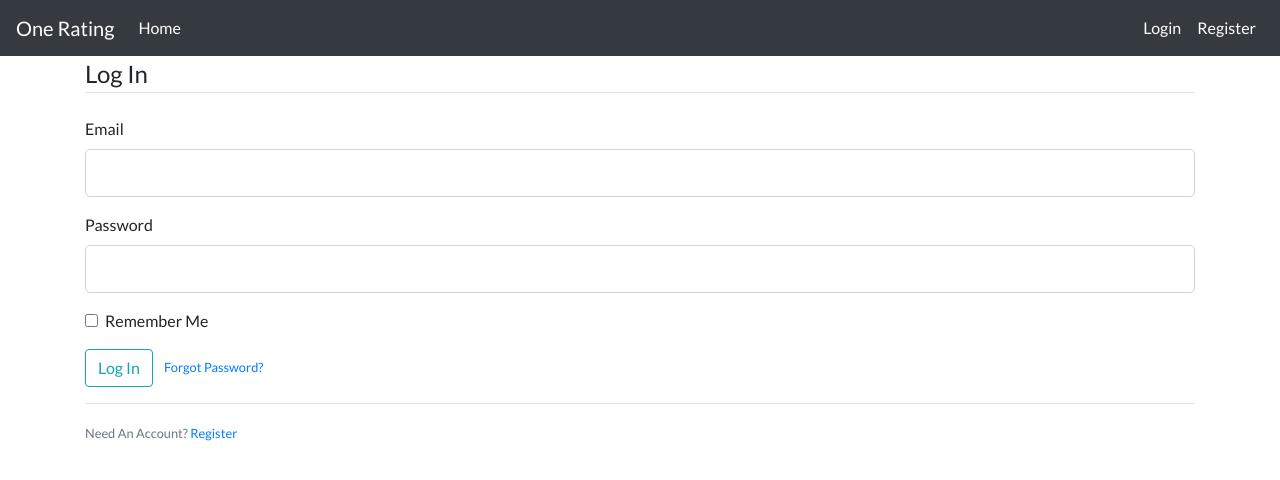
After one commit to mwiha/rating, a Flask app: page /login in a window 1280 px wide. The commit adds this page. Shown: the top 480 px of the page. Run offline with Flask 2, Linux system fonts and the light colour scheme; some libraries are stand-ins or nearby versions.

Commit message:
fix conflicts

```diff
--- a/app/templates/layout.html
+++ b/app/templates/layout.html
@@ -4,14 +4,8 @@
     <!-- Required meta tags -->
     <meta charset="utf-8">
     <meta name="viewport" content="width=device-width, initial-scale=1, shrink-to-fit=no">
-    <!-- Font Awesome -->
-<link rel="stylesheet" href="https://use.fontawesome.com/releases/v5.8.2/css/all.css">
-<!-- Google Fonts -->
-<link rel="stylesheet" href="https://fonts.googleapis.com/css?family=Roboto:300,400,500,700&display=swap">
-<!-- Bootstrap core CSS -->
-<link href="https://cdnjs.cloudflare.com/ajax/libs/twitter-bootstrap/4.4.1/css/bootstrap.min.css" rel="stylesheet">
-<!-- Material Design Bootstrap -->
-<link href="https://cdnjs.cloudflare.com/ajax/libs/mdbootstrap/4.12.0/css/mdb.min.css" rel="stylesheet">
+    <!-- Bootstrap CSS -->
+    <link rel="stylesheet" href="https://stackpath.bootstrapcdn.com/bootstrap/4.3.1/css/bootstrap.min.css" integrity="sha384-ggOyR0iXCbMQv3Xipma34MD+dH/1fQ784/j6cY/iJTQUOhcWr7x9JvoRxT2MZw1T" crossorigin="anonymous">
     <link rel="stylesheet" href="{{url_for('static', filename='css/main.css')}}">
 
     <title>Rate Me</title>
@@ -20,111 +14,14 @@
     {% include 'navbar.html' %}
     {% block navbar %}
     {% endblock navbar %}
-    <div class="heropage">
-      <div class="herocontent text-center">
-        <h1>One Rating</h1>
-        <p>One Rating At A Time</p>
-      </div>
-   </div>
+
+   <div class="container">
     {% block content %}
     {% endblock content %}
-     <div class="modal fade" id="modalRegisterForm" tabindex="-1" role="dialog" aria-labelledby="myModalLabel"
-  aria-hidden="true">
-  <div class="modal-dialog" role="document">
-    <div class="modal-content">
-      <div class="modal-header text-center">
-        <h4 class="modal-title w-100 font-weight-bold">Sign up</h4>
-        <button type="button" class="close" data-dismiss="modal" aria-label="Close">
-          <span aria-hidden="true">&times;</span>
-        </button>
-      </div>
-      <div class="modal-body mx-3">
-        <form action="" method="POST">
-          <div class="md-form mb-5">
-            <i class="fas fa-user prefix grey-text"></i>
-            {{form.username.label()}}
-            {% if expression %}
-                blockofcode
-            {% endif %}
-
-            {{form.username(class="form-control validate")}}
-          </div>
-          <div class="md-form mb-4">
-            <i class="fas fa-envelope prefix grey-text"></i>
-            {{form.email.label()}}
-            {{form.email(class="form-control validate")}}
-          </div>
-          <div class="md-form mb-4">
-            <i class="fas fa-lock prefix grey-text"></i>
-            {{form.password.label()}}
-            {{form.password(class="form-control validate")}}
-          </div>
-          <div class="md-form mb-4">
-            <i class="fas fa-lock prefix grey-text"></i>
-            {{form.confirm_password.label()}}
-            {{form.confirm_password(class="form-control validate")}}
-          </div>
-
-        </div>
-        <div class="modal-footer d-flex justify-content-center">
-        {{form.submit(class="btn btn-outline-primary")}}
-        </div>
-        </form>
-        <div class="border-top p-3 text-center">
-          <small class="text-muted">
-              Already Have An Account? <a href="" data-toggle="modal" data-target="#modalLoginForm" class="close" data-dismiss="modal">Log In</a>
-          </small>
-      </div>
-    </div>
-  </div>
-</div>
-<!--  LOGIN MODAL -->
-<div class="modal fade" id="modalLoginForm" tabindex="-1" role="dialog" aria-labelledby="myModalLabel"
-  aria-hidden="true">
-  <div class="modal-dialog" role="document">
-    <div class="modal-content">
-      <div class="modal-header text-center">
-        <h4 class="modal-title w-100 font-weight-bold">Sign in</h4>
-        <button type="button" class="close" data-dismiss="modal" aria-label="Close">
-          <span aria-hidden="true">&times;</span>
-        </button>
-      </div>
-      <form action="">
-        <div class="modal-body mx-3">
-          <div class="md-form mb-5">
-            <i class="fas fa-envelope prefix grey-text"></i>
-            {{login_form.email.label()}}
-            {{login_form.email(class="form-control validate")}}
-          </div>
-
-          <div class="md-form mb-4">
-            <i class="fas fa-lock prefix grey-text"></i>
-            {{login_form.password.label}}
-            {{login_form.password(class="form-control validate")}}
-          </div>
-
-        </div>
-        <div class="modal-footer d-flex justify-content-center">
-          {{login_form.submit(class="btn btn-outline-primary")}}
-        </div>
-      </form>
-      <div class="border-top p-3 text-center">
-        <small class="text-muted">
-            Don't have an account? <a href="" data-toggle="modal" data-target="#modalRegisterForm" class="close pl-2" data-dismiss="modal">Register</a>
-        </small>
-    </div>
-    </div>
-  </div>
-</div>
-<!--  LOGIN MODAL -->
-<!-- JQuery -->
-<script type="text/javascript" src="https://cdnjs.cloudflare.com/ajax/libs/jquery/3.4.1/jquery.min.js"></script>
-<!-- Bootstrap tooltips -->
-<script type="text/javascript" src="https://cdnjs.cloudflare.com/ajax/libs/popper.js/1.14.4/umd/popper.min.js"></script>
-<!-- Bootstrap core JavaScript -->
-<script type="text/javascript" src="https://cdnjs.cloudflare.com/ajax/libs/twitter-bootstrap/4.4.1/js/bootstrap.min.js"></script>
-<!-- MDB core JavaScript -->
-<script type="text/javascript" src="https://cdnjs.cloudflare.com/ajax/libs/mdbootstrap/4.12.0/js/mdb.min.js"></script>
+   </div>
+<script src="https://code.jquery.com/jquery-3.3.1.slim.min.js" integrity="sha384-q8i/X+965DzO0rT7abK41JStQIAqVgRVzpbzo5smXKp4YfRvH+8abtTE1Pi6jizo" crossorigin="anonymous"></script>
+<script src="https://cdnjs.cloudflare.com/ajax/libs/popper.js/1.14.7/umd/popper.min.js" integrity="sha384-UO2eT0CpHqdSJQ6hJty5KVphtPhzWj9WO1clHTMGa3JDZwrnQq4sF86dIHNDz0W1" crossorigin="anonymous"></script>
+<script src="https://stackpath.bootstrapcdn.com/bootstrap/4.3.1/js/bootstrap.min.js" integrity="sha384-JjSmVgyd0p3pXB1rRibZUAYoIIy6OrQ6VrjIEaFf/nJGzIxFDsf4x0xIM+B07jRM" crossorigin="anonymous"></script>
 <script src="{{url_for('static', filename='js/main.js')}}"></script>
   </body>
 </html>
--- /dev/null
+++ b/app/templates/login.html
@@ -0,0 +1,52 @@
+{% extends "layout.html" %}
+{% block content %}
+    <div class="content-section">
+        <form action="" method="POST">
+            {{form.hidden_tag()}}
+            <fieldset class="form-group">
+                <legend class="border-bottom mb-4">Log In</legend>
+                <div class="form-group">
+                    {{ form.email.label(class="form-control-label") }}
+                    {% if form.email.errors %}
+                        {{ form.email(class="form-control form-control-lg is-invalid") }}
+                        <div class="invalid-feedback">
+                            {% for error in form.email.errors %}
+                                <span>{{ error }}</span>
+                            {% endfor %}
+                        </div>
+                    {% else %}
+                        {{ form.email(class="form-control form-control-lg") }}
+                    {% endif %}
+                </div>
+                <div class="form-group">
+                    {{ form.password.label(class="form-control-label") }}
+                    {% if form.password.errors %}
+                        {{ form.password(class="form-control form-control-lg is-invalid") }}
+                        <div class="invalid-feedback">
+                            {% for error in form.password.errors %}
+                                <span>{{ error }}</span>
+                            {% endfor %}
+                        </div>
+                    {% else %}
+                        {{ form.password(class="form-control form-control-lg") }}
+                    {% endif %}
+                </div>
+                <div class="form-check">
+                    {{ form.remember(class="form-check-input") }}
+                    {{ form.remember.label(class="form-check-label") }}
+                </div>
+            </fieldset>
+            <div class="form-group">
+                {{ form.submit(class="btn btn-outline-info") }}
+                <small class="text-muted ml-2">
+                    <a href="">Forgot Password?</a>
+                </small>
+            </div>
+        </form>
+    </div>
+    <div class="border-top pt-3">
+        <small class="text-muted">
+            Need An Account? <a href="">Register</a>
+        </small>
+    </div>
+{% endblock content %}
--- a/app/templates/navbar.html
+++ b/app/templates/navbar.html
@@ -1,18 +1,28 @@
 <nav class="navbar navbar-expand-lg navbar-dark bg-dark">
-  <a class="navbar-brand" href="#">One Rating</a>
+  <a class="navbar-brand" href="{{url_for('main.home')}}">One Rating</a>
   <button class="navbar-toggler" type="button" data-toggle="collapse" data-target="#navbarSupportedContent" aria-controls="navbarSupportedContent" aria-expanded="false" aria-label="Toggle navigation">
     <span class="navbar-toggler-icon"></span>
   </button>
   <div class="collapse navbar-collapse" id="navbarSupportedContent">
     <ul class="navbar-nav mr-auto">
       <li class="nav-item active">
-        <a class="nav-link" href="#">Home <span class="sr-only">(current)</span></a>
+        <a class="nav-link" href="{{url_for('main.home')}}">Home <span class="sr-only">(current)</span></a>
       </li>
     </ul>
     <ul class="navbar-nav ml-auto">
         <div class="navbar-nav">
-              <a class="nav-item nav-link active" href="" data-toggle="modal" data-target="#modalLoginForm" >Login</a>
-              <a class="nav-item nav-link active" href="" data-toggle="modal" data-target="#modalRegisterForm">Register</a>
+        {% if current_user.is_authenticated %}
+        <li class="nav-item active">
+            <a class="nav-item nav-link active" href="{{url_for('users.logout')}}">Logout</a>
+        </li>
+        {% else %}
+        <li class="nav-item active">
+            <a class="nav-item nav-link active" href="{{url_for('users.login')}}" >Login</a>
+        </li>
+        <li class="nav-item active">
+            <a class="nav-item nav-link active" href="{{url_for('users.register')}}" >Register</a>
+        </li>
+          {% endif %}
         </div>
       </ul>
   </div>
--- a/app/users/forms.py
+++ b/app/users/forms.py
@@ -1,6 +1,10 @@
 from flask_wtf import FlaskForm
+from flask_wtf.file import FileField, FileAllowed
 from wtforms import StringField, PasswordField, SubmitField, BooleanField
 from wtforms.validators import DataRequired, Length, Email, EqualTo, ValidationError
+from flask_login import current_user
+from app.models import User
+
 
 
 class RegistrationForm(FlaskForm):
@@ -22,6 +26,7 @@ class RegistrationForm(FlaskForm):
         if user:
             raise ValidationError("That email is taken please choose another")
 
+
 class LoginForm(FlaskForm):
     email = StringField("Email", validators=[DataRequired(), Email()])
     password = PasswordField("Password", validators=[
--- a/app/users/views.py
+++ b/app/users/views.py
@@ -1,9 +1,49 @@
-from flask import render_template, Blueprint
+from flask import render_template, url_for, flash, redirect, request, Blueprint
+from flask_login import login_user, current_user, logout_user, login_required
+from app import db, bcrypt
+from app.models import User
+from app.users.forms import RegistrationForm, LoginForm
+
 
 
 users = Blueprint("users",__name__)
 
 
-@users.route("/register")
+@users.route("/register", methods=['GET', 'POST'])
 def register():
-  return render_template()
+    if current_user.is_authenticated:
+        return redirect(url_for("main.home"))
+    form = RegistrationForm()
+    if form.validate_on_submit():
+        hashed_password = bcrypt.generate_password_hash(
+            form.password.data).decode('utf-8')
+        user = User(username=form.username.data,
+                    email=form.email.data, password=hashed_password)
+        db.session.add(user)
+        db.session.commit()
+        flash('Your account has been created! You are now able to log in', 'success')
+        return redirect(url_for('users.login'))
+    return render_template('register.html', title='Register', form=form)
+
+
+@users.route("/login", methods=['GET', 'POST'])
+def login():
+    if current_user.is_authenticated:
+        return redirect(url_for("main.home"))
+    form = LoginForm()
+    if form.validate_on_submit():
+        user = User.query.filter_by(email=form.email.data).first()
+        if user and bcrypt.check_password_hash(user.password, form.password.data):
+            login_user(user, remember=form.remember.data)
+            next_page = request.args.get("next")
+            flash('Login successfull.', 'success')
+            return redirect(next_page) if next_page else redirect(url_for("main.home"))
+        else:
+            flash('Login Unsuccessful. Please check email and password', 'danger')
+    return render_template('login.html', title='Login', form=form)
+
+
+@users.route("/logout")
+def logout():
+    logout_user()
+    return redirect(url_for("main.home"))
```
Also changed, not shown: app/__init__.py (+8 -5 lines), app/main/views.py (+6 -10 lines), app/models.py (+19 -0 lines), app/templates/index.html (+6 -1 lines), app/templates/register.html (added, +72 -0 lines), app/ratings.db (added).
